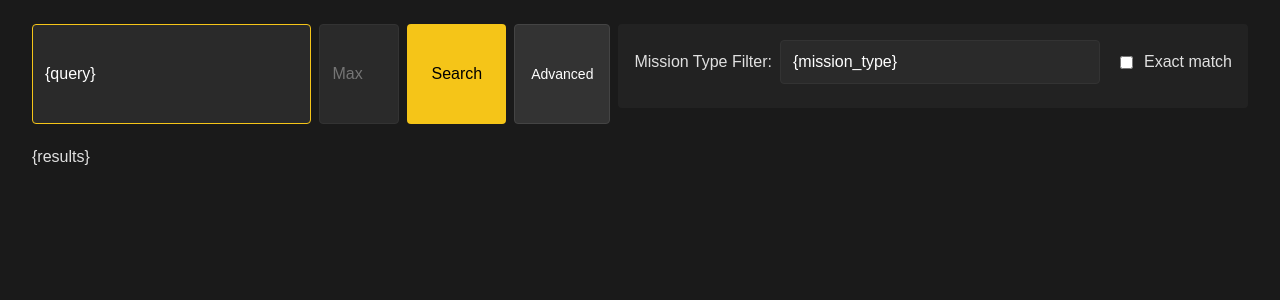
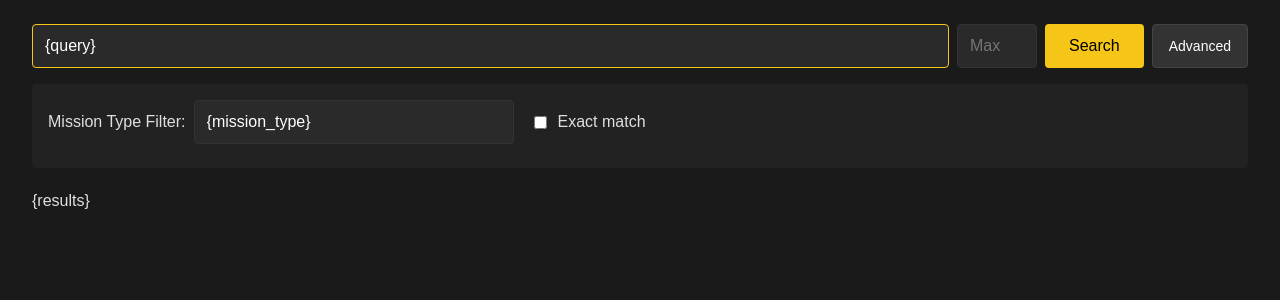
Before and after one commit to Regateiro/warframe-drops-finder, a Python web app: template warframe/templates/index.html in a window 1280 px wide. Shown: the part 69-369 px from the top of the page. Run offline with Jinja, Linux system fonts and the light colour scheme; the template is opened without the code that fills it, so the values that code supplies are empty.

Commit message:
Fix drawer to appear below search bar

```diff
--- a/warframe/static/style.css
+++ b/warframe/static/style.css
@@ -152,7 +152,8 @@ td.chance {
 }
 .drawer {
     display: none;
-    margin-bottom: 1rem;
+    flex-basis: 100%;
+    margin-top: 0.5rem;
     padding: 1rem;
     background: #222;
     border-radius: 4px;
```
